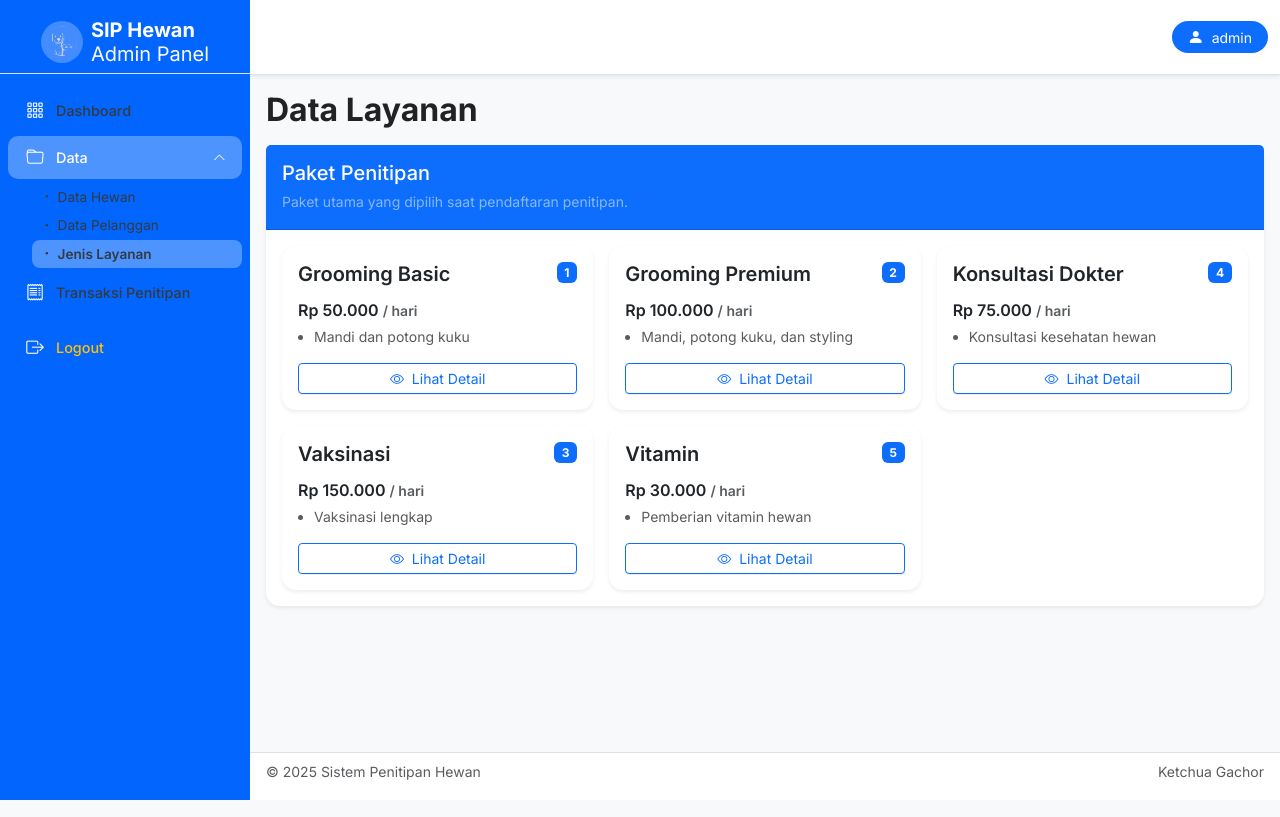
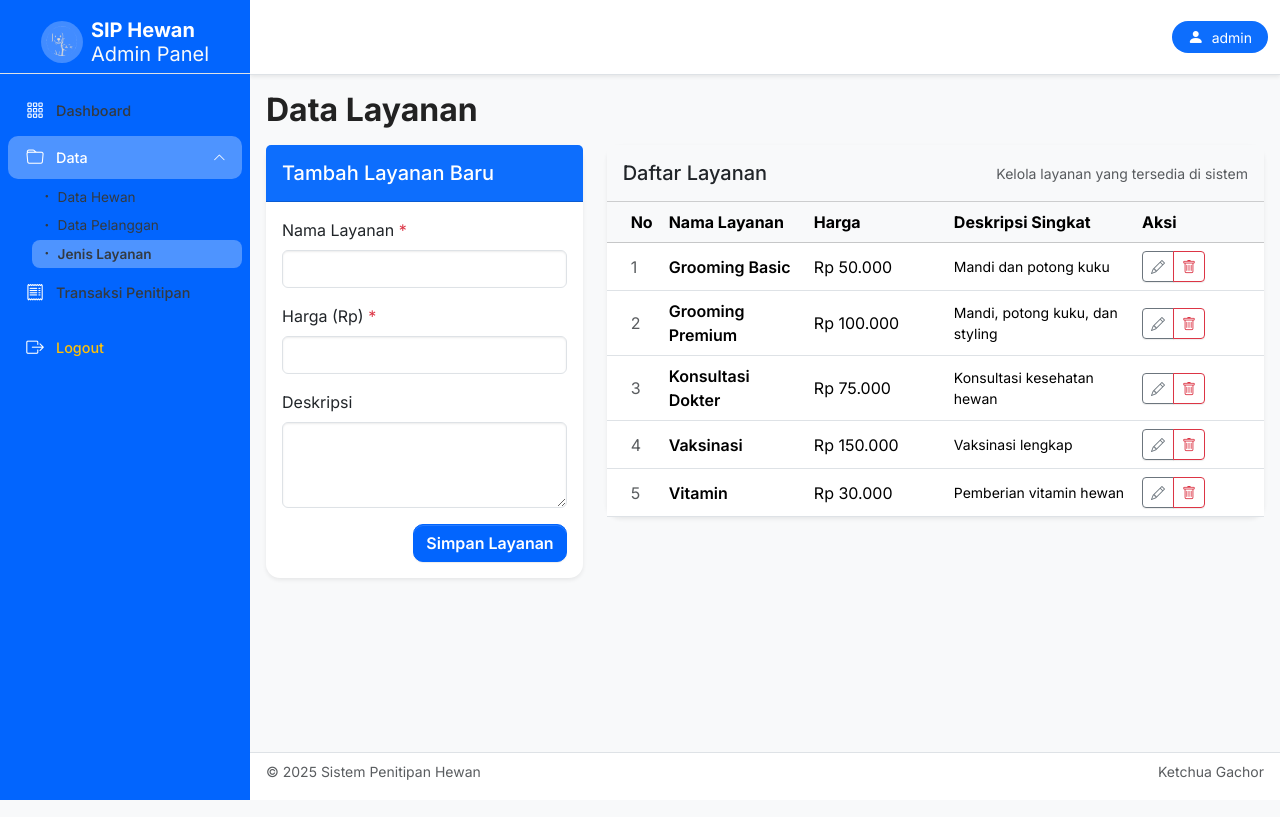
Before and after one commit to erenorren/fix, a PHP site: page /index.php?page=layanan in a window 1280 px wide. Run offline with PHP 8.4, Linux system fonts and the light colour scheme; data comes from the database, SQL or seed files in the repository.

Commit message:
crud layanan dan tambahan dikit di index

```diff
--- a/public/index.php
+++ b/public/index.php
@@ -1,11 +1,12 @@
 <?php
-// Autoload untuk load class otomatis dari /models dan /controllers
+// Autoload untuk load class otomatis dari /models, /controllers, /core (di luar public)
 spl_autoload_register(function ($className) {
     $paths = [
-        __DIR__ . '/models/' . $className . '.php',
-        __DIR__ . '/controllers/' . $className . '.php',
-        __DIR__ . '/core/' . $className . '.php',
+        __DIR__ . '/../models/' . $className . '.php',
+        __DIR__ . '/../controllers/' . $className . '.php',
+        __DIR__ . '/../core/' . $className . '.php',
     ];
+
     foreach ($paths as $path) {
         if (file_exists($path)) {
             if (!class_exists($className)) {
--- a/views/layanan.php
+++ b/views/layanan.php
@@ -1,117 +1,223 @@
 <?php
 $pageTitle  = 'Data Layanan';
 $activeMenu = 'layanan';
-include __DIR__ . '/template/header.php';
 
-// Load data dari database
+// Load model dulu
 require_once __DIR__ . '/../models/Layanan.php';
 $layananModel = new Layanan();
+
+// PARAMETER
+$mode    = $_GET['mode'] ?? '';   // edit / delete
+$status  = $_GET['status'] ?? '';
+$message = $_GET['message'] ?? '';
+
+/**
+ * PROSES CREATE / UPDATE (POST)
+ * (HARUS sebelum output HTML / include header)
+ */
+if ($_SERVER['REQUEST_METHOD'] === 'POST') {
+    $id          = $_POST['id'] ?? null;
+    $namaLayanan = trim($_POST['nama_layanan'] ?? '');
+    $harga       = $_POST['harga'] ?? '';
+    $deskripsi   = $_POST['deskripsi'] ?? '';
+
+    if ($namaLayanan === '' || $harga === '') {
+        // tidak redirect, biar pesan error bisa tampil di halaman
+        $status  = 'error';
+        $message = 'Nama layanan dan harga wajib diisi.';
+    } else {
+        $data = [
+            'nama_layanan' => $namaLayanan,
+            'harga'        => $harga,
+            'deskripsi'    => $deskripsi,
+        ];
+
+        if ($id) {
+            $ok = $layananModel->update($id, $data);
+            $status  = $ok ? 'success' : 'error';
+            $message = $ok ? 'Layanan berhasil diperbarui.' : 'Gagal memperbarui layanan.';
+        } else {
+            $ok = $layananModel->create($data);
+            $status  = $ok ? 'success' : 'error';
+            $message = $ok ? 'Layanan berhasil ditambahkan.' : 'Gagal menambahkan layanan.';
+        }
+
+        // kalau berhasil / gagal, redirect supaya tidak resubmit form
+        header('Location: index.php?page=layanan&status=' . $status . '&message=' . urlencode($message));
+        exit;
+    }
+}
+
+/**
+ * PROSES DELETE (GET ?mode=delete)
+ */
+if ($mode === 'delete' && isset($_GET['id'])) {
+    $id = $_GET['id'];
+    $ok = $layananModel->delete($id);
+
+    $status  = $ok ? 'success' : 'error';
+    $message = $ok ? 'Layanan berhasil dihapus.' : 'Gagal menghapus layanan.';
+
+    header('Location: index.php?page=layanan&status=' . $status . '&message=' . urlencode($message));
+    exit;
+}
+
+/**
+ * DATA UNTUK MODE EDIT (?mode=edit&id=...)
+ */
+$editLayanan = null;
+if ($mode === 'edit' && isset($_GET['id'])) {
+    $editLayanan = $layananModel->getById($_GET['id']);
+}
+
+// Ambil semua layanan untuk tabel
 $layananList = $layananModel->getAll();
+
+// BARU INCLUDE HEADER DI SINI
+include __DIR__ . '/template/header.php';
 ?>
 
 <h2 class="mb-3">Data Layanan</h2>
 
-<!-- PAKET PENITIPAN -->
-<div class="card shadow-sm mb-4">
-    <div class="card-header bg-primary text-white">
-        <div class="d-flex justify-content-between align-items-center w-100">
-            <div class="me-3">
-                <h5 class="mb-1">Paket Penitipan</h5>
-                <small class="text-white-50">
-                    Paket utama yang dipilih saat pendaftaran penitipan.
-                </small>
+<?php if (!empty($status)): ?>
+    <div class="alert alert-<?= $status === 'success' ? 'success' : 'danger'; ?> alert-dismissible fade show">
+        <?= htmlspecialchars($message); ?>
+        <button type="button" class="btn-close" data-bs-dismiss="alert" aria-label="Close"></button>
+    </div>
+<?php endif; ?>
+
+<div class="row g-4">
+    <!-- FORM TAMBAH / EDIT -->
+    <div class="col-lg-4">
+        <div class="card shadow-sm">
+            <div class="card-header bg-primary text-white">
+                <h5 class="mb-0">
+                    <?= $editLayanan ? 'Edit Layanan' : 'Tambah Layanan Baru'; ?>
+                </h5>
+            </div>
+            <div class="card-body">
+                <?php
+                    $idVal        = $editLayanan['id_layanan']   ?? '';
+                    $namaVal      = $editLayanan['nama_layanan'] ?? '';
+                    $hargaVal     = $editLayanan['harga']        ?? '';
+                    $deskripsiVal = $editLayanan['deskripsi']    ?? '';
+                ?>
+
+                <!-- ACTION TANPA parameter action -->
+                <form method="post" action="index.php?page=layanan">
+                    <?php if ($editLayanan): ?>
+                        <input type="hidden" name="id" value="<?= htmlspecialchars($idVal); ?>">
+                    <?php endif; ?>
+
+                    <div class="mb-3">
+                        <label class="form-label">Nama Layanan <span class="text-danger">*</span></label>
+                        <input type="text"
+                               name="nama_layanan"
+                               class="form-control"
+                               required
+                               value="<?= htmlspecialchars($namaVal); ?>">
+                    </div>
+
+                    <div class="mb-3">
+                        <label class="form-label">Harga (Rp) <span class="text-danger">*</span></label>
+                        <input type="number"
+                               name="harga"
+                               class="form-control"
+                               min="0"
+                               step="1000"
+                               required
+                               value="<?= htmlspecialchars($hargaVal); ?>">
+                    </div>
+
+                    <div class="mb-3">
+                        <label class="form-label">Deskripsi</label>
+                        <textarea name="deskripsi"
+                                  class="form-control"
+                                  rows="3"><?= htmlspecialchars($deskripsiVal); ?></textarea>
+                    </div>
+
+                    <div class="d-flex justify-content-between">
+                        <?php if ($editLayanan): ?>
+                            <a href="index.php?page=layanan" class="btn btn-outline-secondary">
+                                Batal Edit
+                            </a>
+                        <?php else: ?>
+                            <span></span>
+                        <?php endif; ?>
+
+                        <button type="submit" class="btn btn-primary">
+                            <?= $editLayanan ? 'Update Layanan' : 'Simpan Layanan'; ?>
+                        </button>
+                    </div>
+                </form>
             </div>
         </div>
     </div>
 
-    <div class="card-body">
-        <div class="row g-3">
-            <?php foreach ($layananList as $l): ?>
-                <?php
-                    $id       = $l['id_layanan'];
-                    $nama     = htmlspecialchars($l['nama_layanan']);
-                    $harga    = (int)$l['harga'];
-                    $deskripsi = $l['deskripsi'] ?? '';
-                    $detailList = explode("\n", $deskripsi);
-                    $modalId  = 'modal_' . $id;
-                ?>
-                <div class="col-lg-4 col-md-6">
-                    <div class="card shadow-sm border-0 h-100">
-                        <div class="card-body d-flex flex-column">
-                            <div class="d-flex justify-content-between align-items-start mb-1">
-                                <h5 class="fw-semibold mb-0"><?= $nama; ?></h5>
-                                <span class="badge bg-primary ms-2"><?= $id; ?></span>
-                            </div>
-
-                            <p class="fw-semibold mt-2 mb-1">
-                                Rp <?= number_format($harga, 0, ',', '.'); ?>
-                                <span class="small text-muted">/ hari</span>
-                            </p>
-
-                            <ul class="text-muted small ps-3 mb-3 flex-grow-1">
-                                <?php foreach ($detailList as $index => $d): ?>
-                                    <?php if (!empty(trim($d)) && $index < 3): ?>
-                                        <li><?= htmlspecialchars($d); ?></li>
-                                    <?php endif; ?>
+    <!-- TABEL DAFTAR LAYANAN -->
+    <div class="col-lg-8">
+        <div class="card shadow-sm">
+            <div class="card-header bg-light">
+                <div class="d-flex justify-content-between align-items-center">
+                    <h5 class="mb-0">Daftar Layanan</h5>
+                    <small class="text-muted">Kelola layanan yang tersedia di sistem</small>
+                </div>
+            </div>
+            <div class="card-body p-0">
+                <div class="table-responsive">
+                    <table class="table mb-0 align-middle">
+                        <thead class="table-light">
+                            <tr>
+                                <th style="width:50px;">No</th>
+                                <th>Nama Layanan</th>
+                                <th style="width:140px;">Harga</th>
+                                <th>Deskripsi Singkat</th>
+                                <th style="width:130px;">Aksi</th>
+                            </tr>
+                        </thead>
+                        <tbody>
+                            <?php if (empty($layananList)): ?>
+                                <tr>
+                                    <td colspan="5" class="text-center text-muted py-4">
+                                        <i class="bi bi-inbox fs-3 d-block mb-2"></i>
+                                        Belum ada data layanan.
+                                    </td>
+                                </tr>
+                            <?php else: ?>
+                                <?php $no = 1; ?>
+                                <?php foreach ($layananList as $l): ?>
+                                    <tr>
+                                        <td class="text-muted"><?= $no++; ?></td>
+                                        <td class="fw-semibold"><?= htmlspecialchars($l['nama_layanan']); ?></td>
+                                        <td>Rp <?= number_format($l['harga'], 0, ',', '.'); ?></td>
+                                        <td class="small">
+                                            <?php
+                                                $d = $l['deskripsi'] ?? '';
+                                                $short = mb_strlen($d) > 80
+                                                    ? mb_substr($d, 0, 80) . '...' : $d;
+                                                echo nl2br(htmlspecialchars($short));
+                                            ?>
+                                        </td>
+                                        <td>
+                                            <div class="btn-group btn-group-sm" role="group">
+                                                <a href="index.php?page=layanan&mode=edit&id=<?= $l['id_layanan']; ?>"
+                                                   class="btn btn-outline-secondary">
+                                                    <i class="bi bi-pencil"></i>
+                                                </a>
+                                                <a href="index.php?page=layanan&mode=delete&id=<?= $l['id_layanan']; ?>"
+                                                   class="btn btn-outline-danger"
+                                                   onclick="return confirm('Yakin ingin menghapus layanan ini?');">
+                                                    <i class="bi bi-trash"></i>
+                                                </a>
+                                            </div>
+                                        </td>
+                                    </tr>
                                 <?php endforeach; ?>
-                                <?php if (count($detailList) > 3): ?>
-                                    <li class="text-primary">... dan lainnya</li>
-                                <?php endif; ?>
-                            </ul>
-
-                            <div class="d-flex gap-2">
-                                <button type="button"
-                                        class="btn btn-outline-primary btn-sm flex-fill"
-                                        data-bs-toggle="modal"
-                                        data-bs-target="#<?= $modalId; ?>">
-                                    <i class="bi bi-eye me-1"></i> Lihat Detail
-                                </button>
-                            </div>
-                        </div>
-                    </div>
+                            <?php endif; ?>
+                        </tbody>
+                    </table>
                 </div>
-
-                <!-- Modal Lihat Detail -->
-                <div class="modal fade" id="<?= $modalId; ?>" tabindex="-1" aria-hidden="true">
-                    <div class="modal-dialog modal-dialog-centered">
-                        <div class="modal-content">
-                            <div class="modal-header">
-                                <h5 class="modal-title">Detail Layanan: <?= $id; ?></h5>
-                                <button type="button" class="btn-close" data-bs-dismiss="modal" aria-label="Tutup"></button>
-                            </div>
-
-                            <div class="modal-body">
-                                <div class="mb-3">
-                                    <label class="form-label fw-semibold">Nama Layanan</label>
-                                    <p class="form-control-plaintext"><?= $nama; ?></p>
-                                </div>
-
-                                <div class="mb-3">
-                                    <label class="form-label fw-semibold">Harga</label>
-                                    <p class="form-control-plaintext">Rp <?= number_format($harga, 0, ',', '.'); ?> / hari</p>
-                                </div>
-
-                                <div class="mb-3">
-                                    <label class="form-label fw-semibold">Deskripsi Lengkap</label>
-                                    <div class="border rounded p-3 bg-light">
-                                        <ul class="mb-0">
-                                            <?php foreach ($detailList as $d): ?>
-                                                <?php if (!empty(trim($d))): ?>
-                                                    <li><?= htmlspecialchars($d); ?></li>
-                                                <?php endif; ?>
-                                            <?php endforeach; ?>
-                                        </ul>
-                                    </div>
-                                </div>
-                            </div>
-
-                            <div class="modal-footer">
-                                <button type="button" class="btn btn-secondary" data-bs-dismiss="modal">Tutup</button>
-                            </div>
-                        </div>
-                    </div>
-                </div>
-            <?php endforeach; ?>
+            </div>
         </div>
     </div>
 </div>
```
